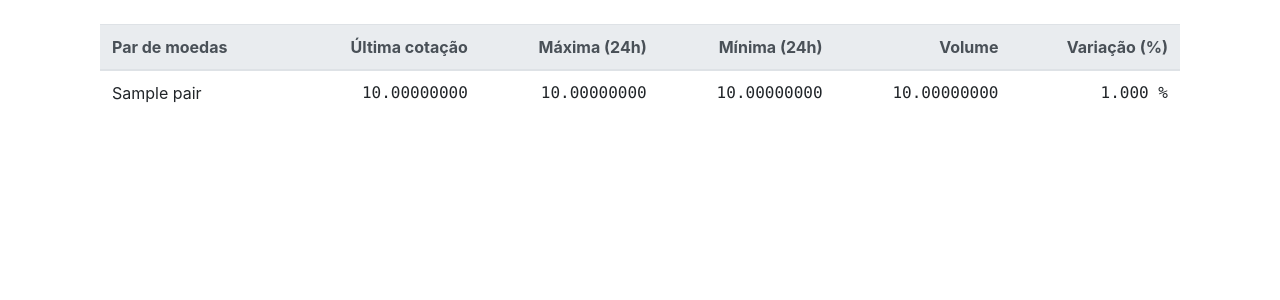
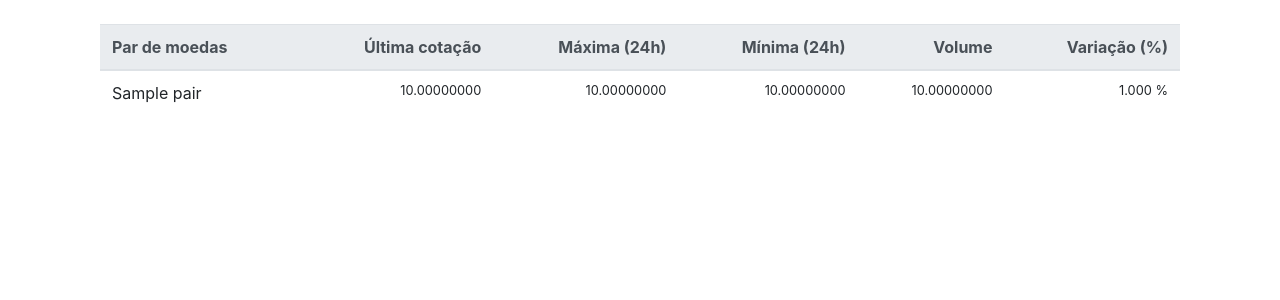
Before and after one commit to ricardoerikson/desafio-smarttbot, a Flask app: template bots/templates/index.html in a window 1280 px wide. Shown: the part 104-404 px from the top of the page. Run offline with Flask 2, Linux system fonts and the light colour scheme; the template is opened without the code that fills it: most values are stand-ins (such as "Sample title", 1, 10 or a date in 2020); some libraries are stand-ins or nearby versions.

Commit message:
wip: change style of ticker table

```diff
--- a/bots/templates/index.html
+++ b/bots/templates/index.html
@@ -25,11 +25,11 @@
 	{% for pair, row in df.iterrows() %}
 		<tr>
 			<td scope="row">{{ pair | replace('_', '/') }}</td>
-			<td class="text-right text-monospace">{{ '%0.8f' % row['last'] | float }}</td>
-			<td class="text-right text-monospace">{{ '%0.8f' % row['high24hr'] | float }}</td>
-			<td class="text-right text-monospace">{{ '%0.8f' % row['low24hr'] | float }}</td>
-			<td class="text-right text-monospace">{{ '%0.8f' % row['baseVolume'] | float }}</td>
-			<td class="text-right text-monospace {{ row['font_color'] }}">{{ '%0.3f' % row['percentChange'] | float }} %</td>
+			<td class="text-right small">{{ '%0.8f' % row['last'] | float }}</td>
+			<td class="text-right small">{{ '%0.8f' % row['high24hr'] | float }}</td>
+			<td class="text-right small">{{ '%0.8f' % row['low24hr'] | float }}</td>
+			<td class="text-right small">{{ '%0.8f' % row['baseVolume'] | float }}</td>
+			<td class="text-right small {{ row['font_color'] }}">{{ '%0.3f' % row['percentChange'] | float }} %</td>
 		</tr>
 	{% endfor %}
 	</tbody>
```
